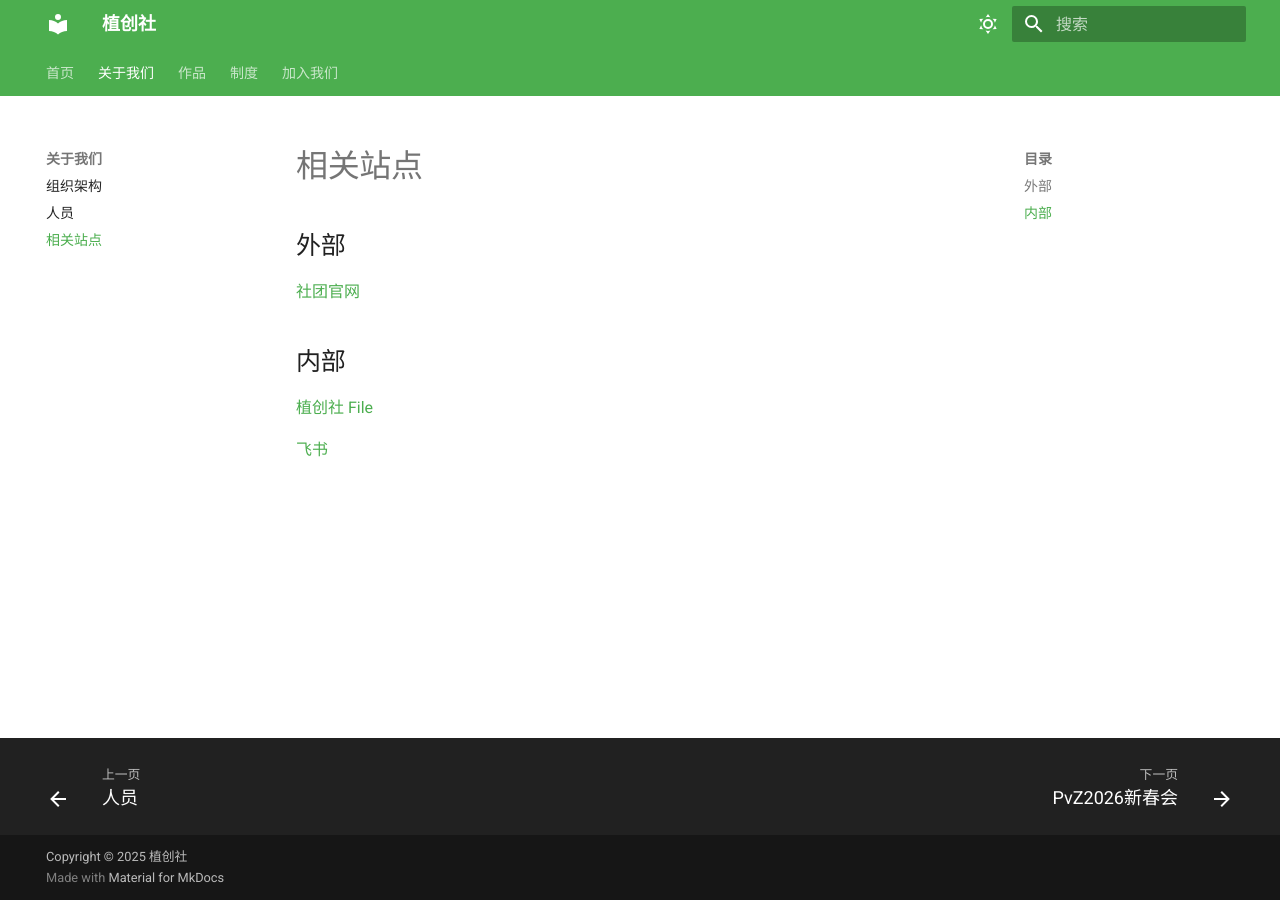
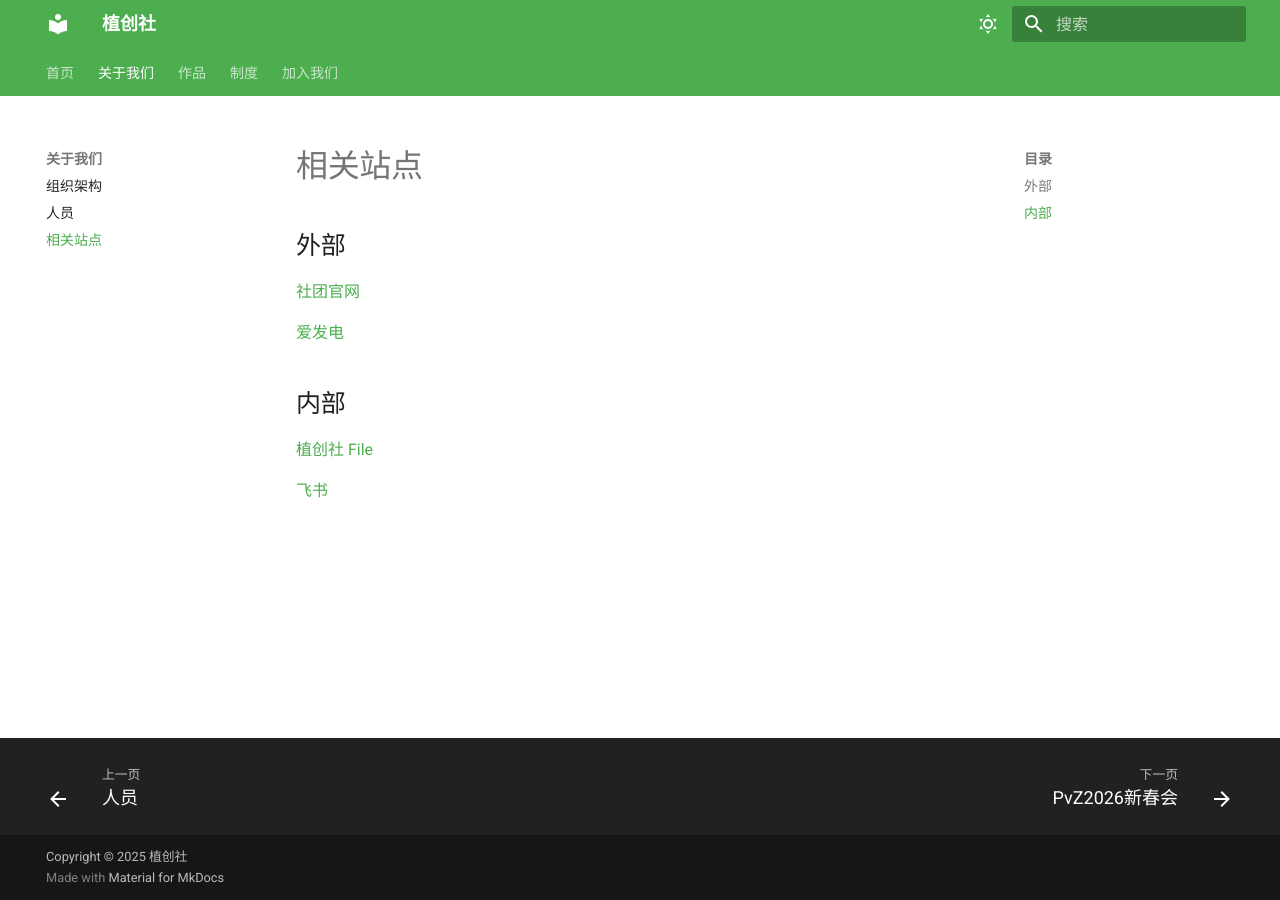
Before and after one commit to ji233-Sun/ZCS_Official_Site, an MkDocs documentation site: the page built from docs/about/sites.md, in a window 1280 px wide. Built offline with MkDocs 1.6.1 and Material for MkDocs 9.7.7, drawn with Linux system fonts in a browser that asks for light colours.

Commit message:
feat: add link to 爱发电 in sites.md

```diff
--- a/docs/about/sites.md
+++ b/docs/about/sites.md
@@ -4,6 +4,8 @@
 
 [社团官网](https://zcs-official.pages.dev/)
 
+[爱发电](https://afdian.com/a/PvZHome)
+
 ## 内部
 
 [植创社 File](https://alist.pvz.moe/)
```
